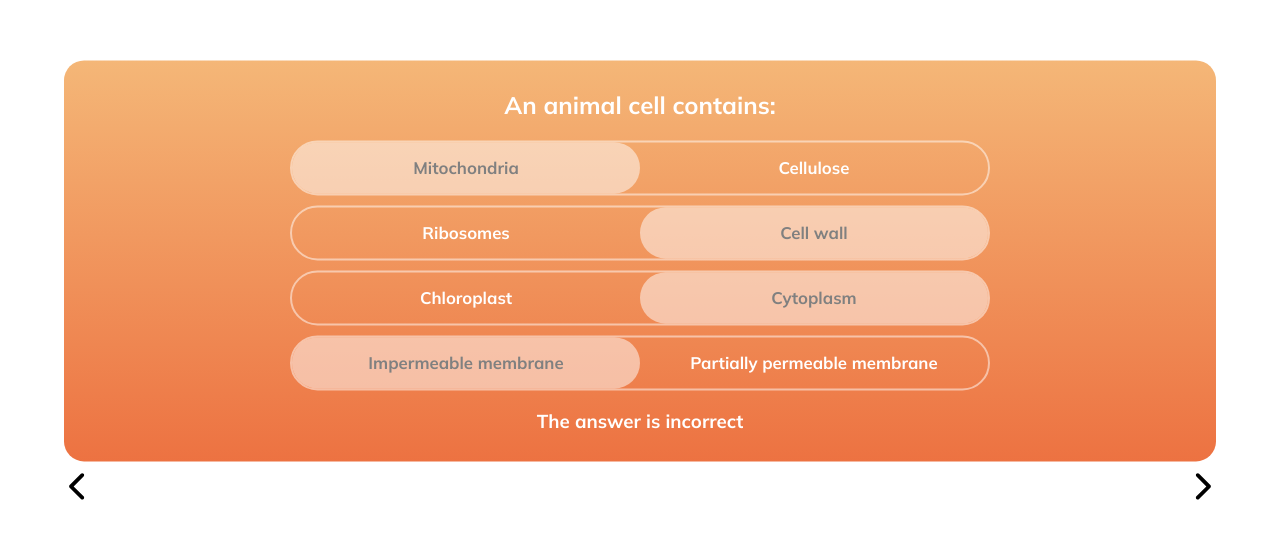
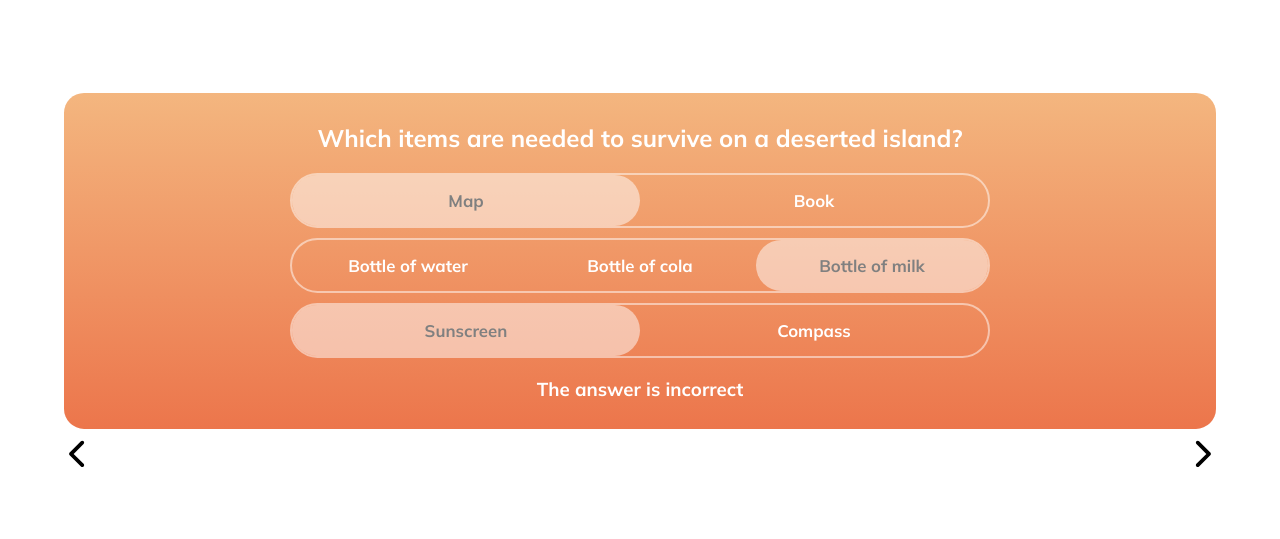
Before and after one commit to Dylllllan/seneca-frontend-task, a React (Create React App) app: page / in a window 1280 px wide. Shown: the part 119-658 px from the top of the page. Built offline with nearby package versions, Linux system fonts and the light colour scheme.

Commit message:
Update placeholder questions

```diff
--- a/src/const.ts
+++ b/src/const.ts
@@ -1,33 +1,36 @@
 import { Question, RGBColor } from "./types";
 
 export const QUESTIONS: Question[] = [
-    /*
-    Q. "What are the ideal conditions inside an office?" A. (good pay, bad pay) (lot of
-    meetings, less meetings), (free coffee, expensive coffee), (bear in office, dog in
-    office).
-    */
     {
-        question: "What are the ideal conditions inside an office?",
+        question: "Which items are needed to survive on a deserted island?",
         answers: [
-            { options: ["good pay", "bad pay"], correct: "good pay" },
-            { options: ["lot of meetings", "less meetings"], correct: "less meetings" },
-            { options: ["free coffee", "expensive coffee"], correct: "free coffee" },
-            { options: ["bear in office", "dog in office"], correct: "dog in office" }
+            { options: ["Sunscreen", "Compass"], correct: "Compass" },
+            { options: ["Bottle of water", "Bottle of cola", "Bottle of milk"], correct: "Bottle of water" },
+            { options: ["Map", "Book"], correct: "Map" }
         ]
     },
-
-    /*
-    Q. "Which are the best sports people & teams?"
-    A. (Liverpool, Chelsea, Man Utd), (Serena Williams, Naomi Osaka)
-    */
     {
-        question: "Which are the best sports people & teams?",
+        question: "Which of these are types of renewable energy?",
         answers: [
-            { options: ["Liverpool", "Chelsea", "Man Utd"], correct: "Liverpool" },
-            { options: ["Serena Williams", "Naomi Osaka"], correct: "Serena Williams" }
+            { options: ["Solar", "Coal"], correct: "Solar" },
+            { options: ["Wind", "Nuclear", "Oil"], correct: "Wind" }
         ]
     },
-
+    {
+        question: "Which of these are fundamental forces in physics?",
+        answers: [
+            { options: ["Gravity", "Friction"], correct: "Gravity" },
+            { options: ["Electromagnetic", "Tension", "Elastic"], correct: "Electromagnetic" },
+        ]
+    },
+    {
+        question: "Which of these characters are from Greek mythology?",
+        answers: [
+            { options: ["Zeus", "Odin"], correct: "Zeus" },
+            { options: ["Hercules", "Thor", "Loki"], correct: "Hercules" },
+            { options: ["Athena", "Freya"], correct: "Athena" }
+        ]
+    },
     {
         question: "An animal cell contains:",
         answers: [
```
